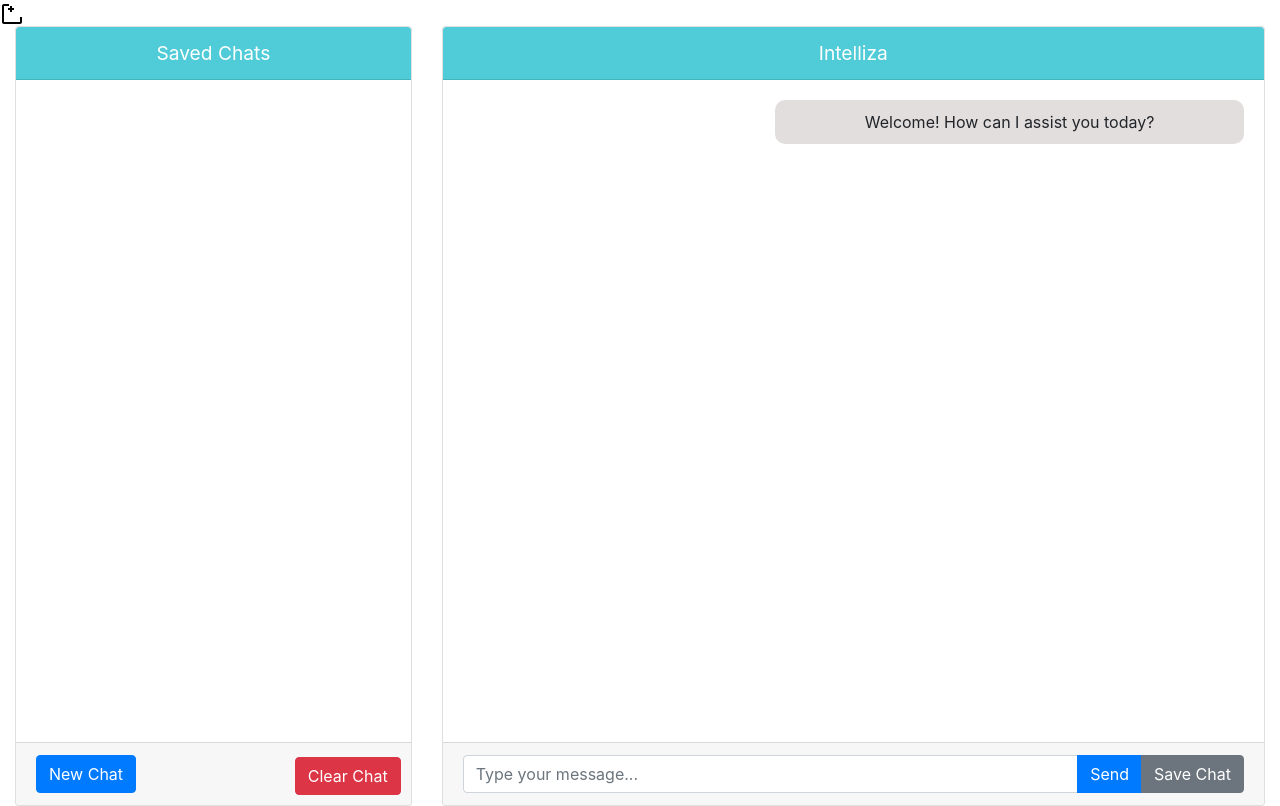
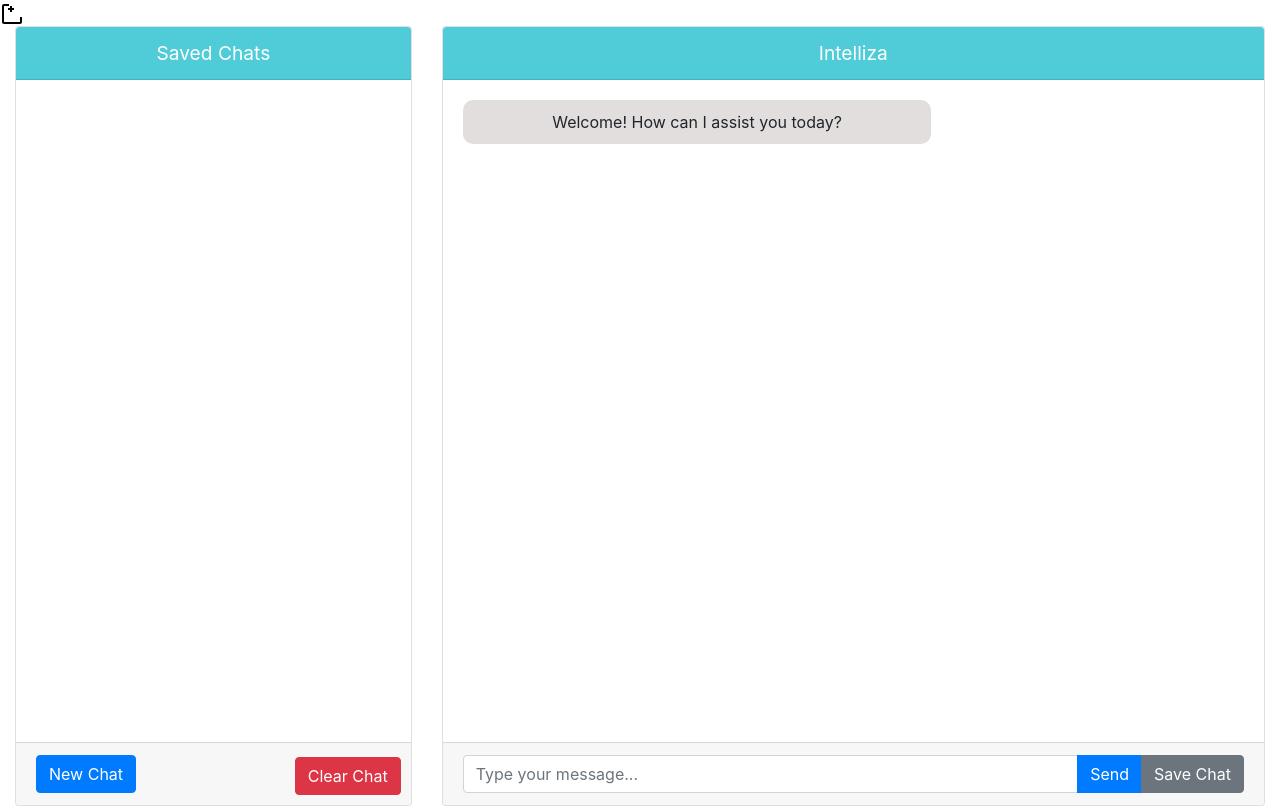
Before and after one commit to rog-mithun/AgriBot-AI-Farming-Assistant, a Flask app: page / in a window 1280 px wide. Run offline with Flask 3, Linux system fonts and the light colour scheme; some libraries are stand-ins or nearby versions.

Commit message:
make it better

```diff
--- a/static/styles.css
+++ b/static/styles.css
@@ -15,7 +15,7 @@
     border-radius: 10px;
     padding: 10px;
     margin-bottom: 10px;
-    margin-right: auto; /* Add margin to the right to position on the left */
+    margin-left: auto; /* Add margin to the left to position on the right */
     max-width: 60%; /* Limit the width to 60% of the container */
 }
 
@@ -25,7 +25,7 @@
     border-radius: 10px;
     padding: 10px;
     margin-bottom: 10px;
-    margin-left: auto; /* Add margin to the left to position on the right */
+    margin-right: auto; /* Add margin to the right to position on the left */
     max-width: 60%; /* Limit the width to 60% of the container */
 }
 
```
